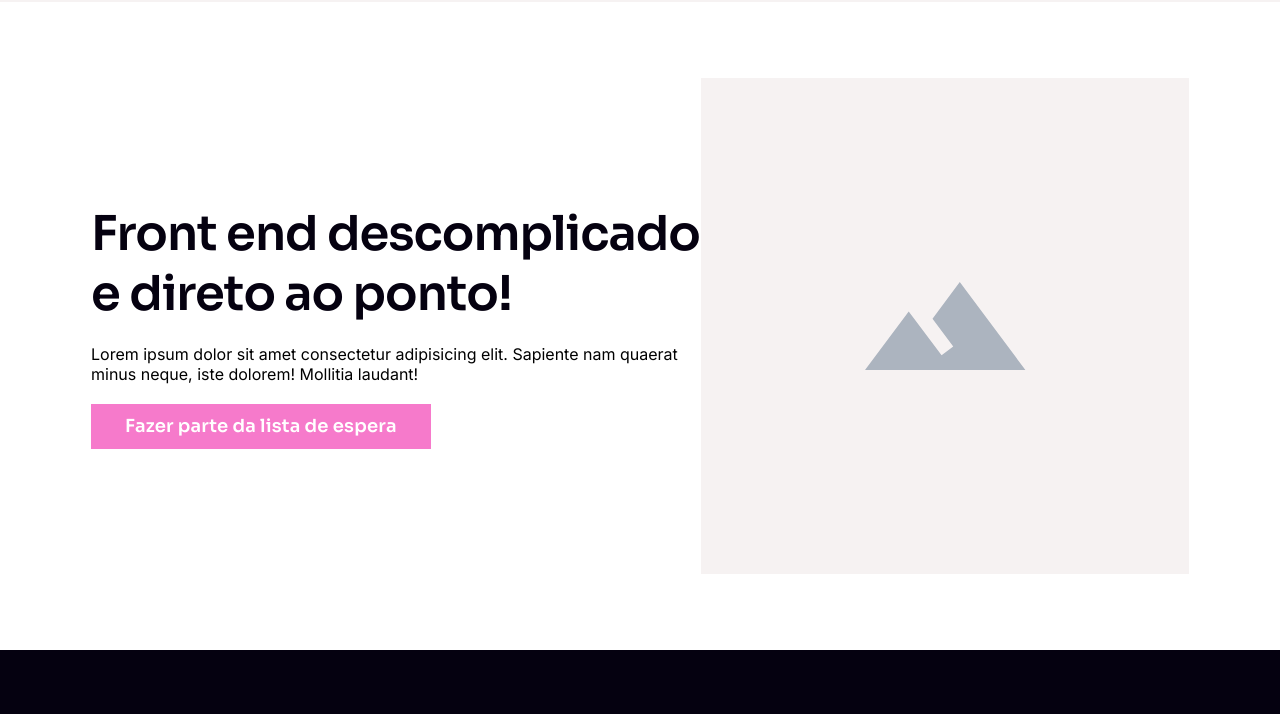
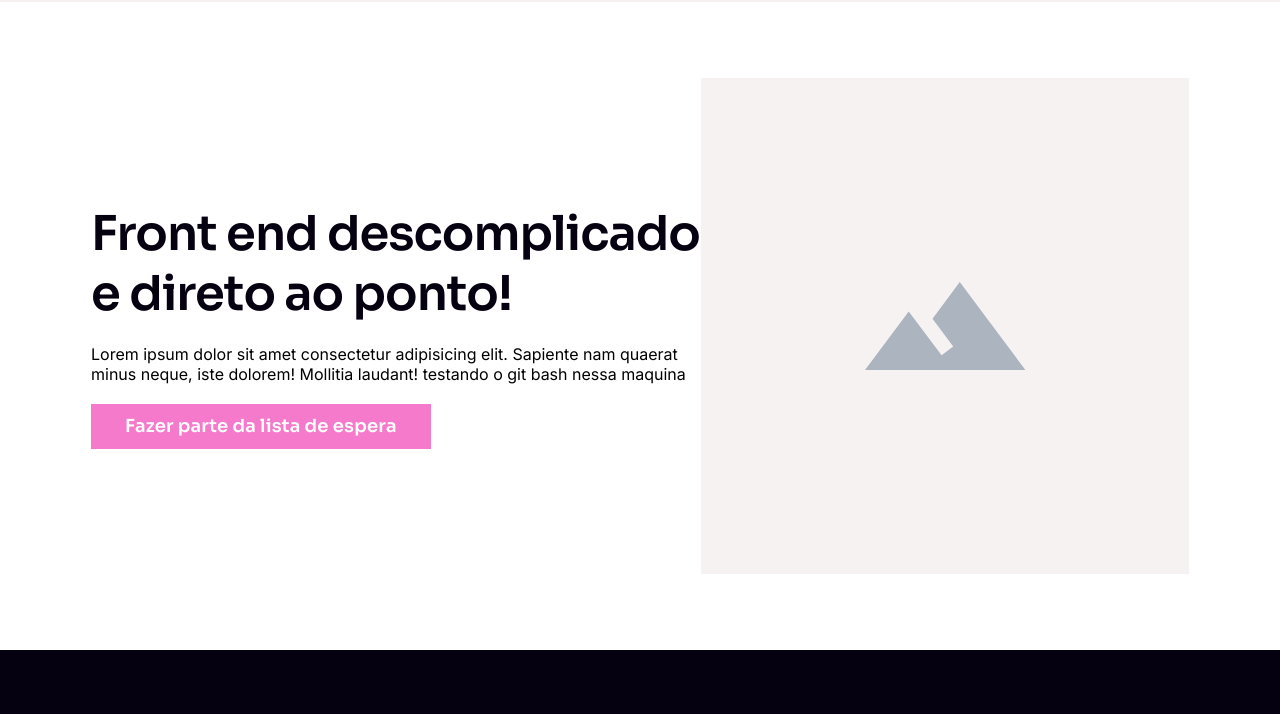
Before and after one commit to Diegochak/Diegoaffonso, a plain HTML site: page index.html in a window 1280 px wide. Shown: the part 86-800 px from the top of the page. Drawn offline with Linux system fonts and the light colour scheme.

Commit message:
test texto index

```diff
--- a/index.html
+++ b/index.html
@@ -51,7 +51,8 @@
         <div class="text">
             <h1>Front end descomplicado e direto ao ponto!</h1>
             <p>Lorem ipsum dolor sit amet consectetur adipisicing elit. Sapiente nam quaerat
-                 minus neque, iste dolorem! Mollitia laudant!</p>
+                 minus neque, iste dolorem! Mollitia laudant!
+                testando o git bash nessa maquina</p>
             <a href="" class="btn-primary">Fazer parte da lista de espera</a>
         </div>
         <div class="image">
```
